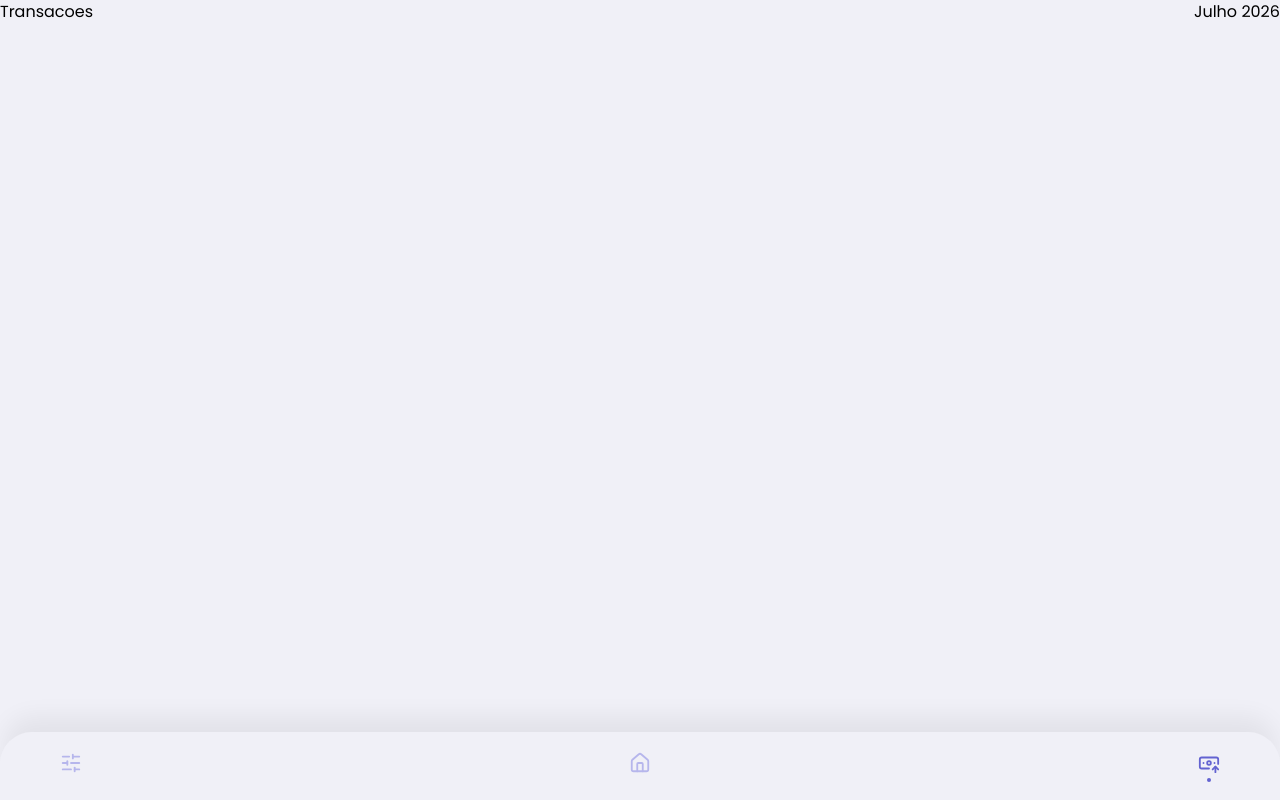
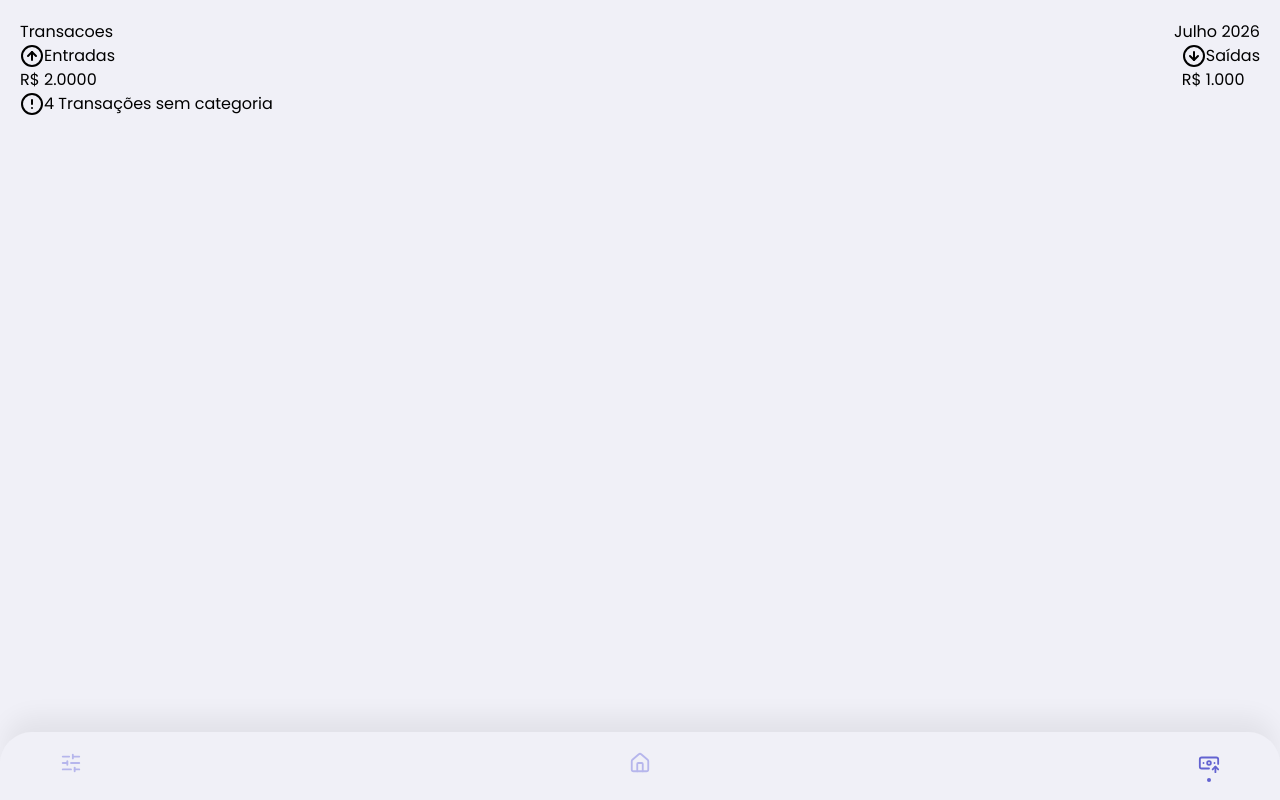
Before and after one commit to lucasboeck06/sepoupe, a React app in the folder frontend/: page /transacoes in a window 1280 px wide. Built offline with nearby package versions, Linux system fonts and the light colour scheme; the HTML template or start-up script is replaced by a standard one.

Commit message:
Alteração no repository das categorizações

```diff
--- a/frontend/src/pages/Transacoes.jsx
+++ b/frontend/src/pages/Transacoes.jsx
@@ -1,12 +1,33 @@
 import NavBar from "../components/NavBar.jsx";
+import { CircleArrowDown, CircleArrowUp, CircleAlert } from "lucide-react";
 
 export default function Pendentes() {
   return (
     <div>
-      <div>
+      <div className="p-5">
         <div className="flex justify-between">
           <h1>Transacoes</h1>
           <span>Julho 2026</span>
+        </div>
+        <div className="flex justify-between">
+          <div>
+            <div className="flex">
+              <CircleArrowUp />
+              <h2>Entradas</h2>
+            </div>
+            <span>R$ 2.0000</span>
+          </div>
+          <div>
+            <div className="flex">
+              <CircleArrowDown />
+              Saídas
+            </div>
+            <span>R$ 1.000</span>
+          </div>
+        </div>
+        <div className="flex">
+          <CircleAlert />
+          <h3>4 Transações sem categoria</h3>
         </div>
       </div>
       <NavBar />
```
Also changed, not shown: 2 other files (tests, documents, lock files or other folders).
